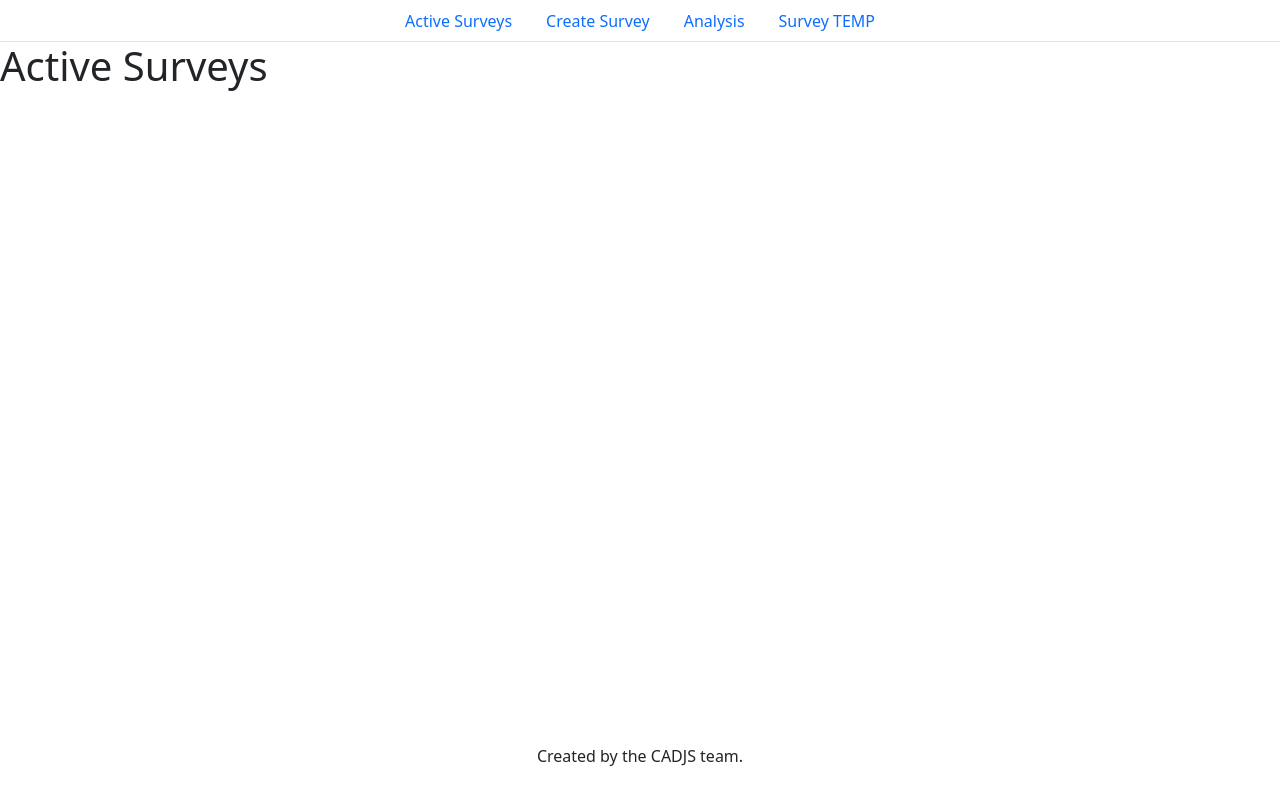
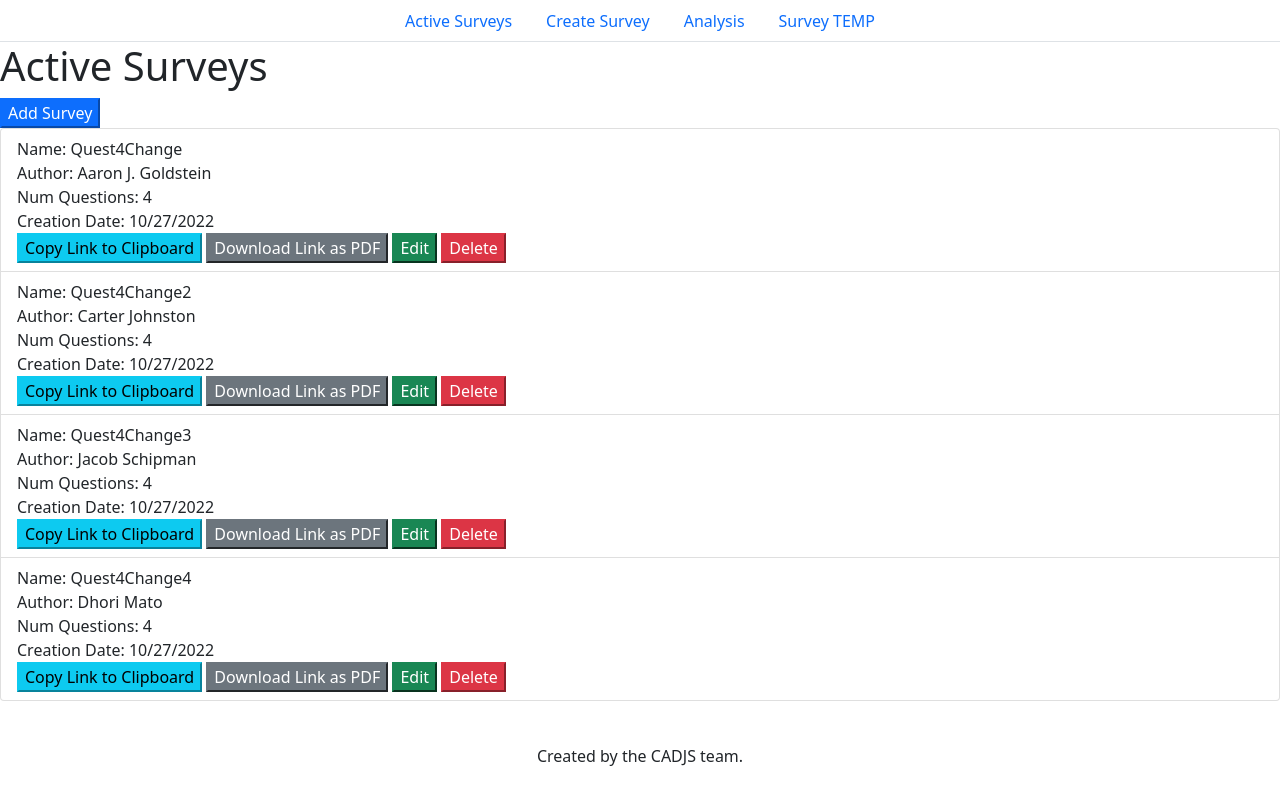
Before and after one commit to carter-johnston/cadjs-survey-sb1, a SvelteKit app: page /active in a window 1280 px wide. Built offline with nearby package versions, Linux system fonts and the light colour scheme.

Commit message:
First Commit for Existing Surveys

```diff
--- a/src/routes/active/+page.svelte
+++ b/src/routes/active/+page.svelte
@@ -1 +1,54 @@
+<script>
+    let surveyList = [
+        {
+            surveyName: "Quest4Change",
+            surveyAuthor: "Aaron J. Goldstein",
+            numQuestions: "4",
+            creationDate: "10/27/2022",
+        },
+        {
+            surveyName: "Quest4Change2",
+            surveyAuthor: "Carter Johnston ",
+            numQuestions: "4",
+            creationDate: "10/27/2022",
+        },
+        {
+            surveyName: "Quest4Change3",
+            surveyAuthor: "Jacob Schipman",
+            numQuestions: "4",
+            creationDate: "10/27/2022",
+        },
+        {
+            surveyName: "Quest4Change4",
+            surveyAuthor: "Dhori Mato",
+            numQuestions: "4",
+            creationDate: "10/27/2022",
+        },
+    ];
+</script>
+
 <h1 class="header">Active Surveys</h1>
+<button class="btn-primary">Add Survey</button>
+
+<div class="list-group">
+    {#each surveyList as survey, index}
+        <div class="list-group-item list-group-item-action">
+            <span>Name: {survey.surveyName}</span>
+            <span>Author: {survey.surveyAuthor}</span>
+            <span>Num Questions: {survey.numQuestions}</span>
+            <span>Creation Date: {survey.creationDate}</span>
+            <button class="btn-info">Copy Link to Clipboard</button>
+            <button class="btn-secondary">Download Link as PDF</button>
+            <button class="btn-success">Edit</button>
+            <button class="btn-danger">Delete</button>
+        </div>
+    {:else}
+        <p>There are no existing surveys</p>
+    {/each}
+</div>
+
+<style>
+    span {
+        display: flex;
+    }
+</style>
```
